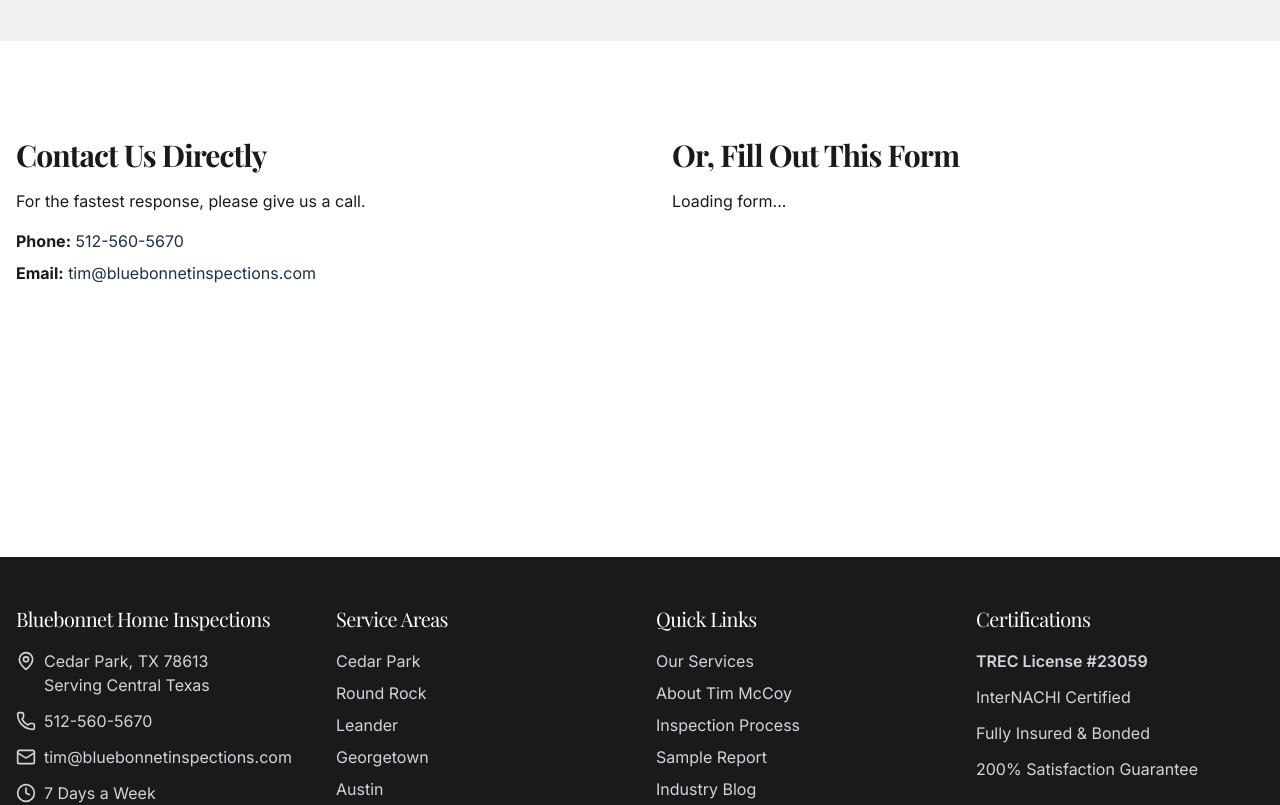
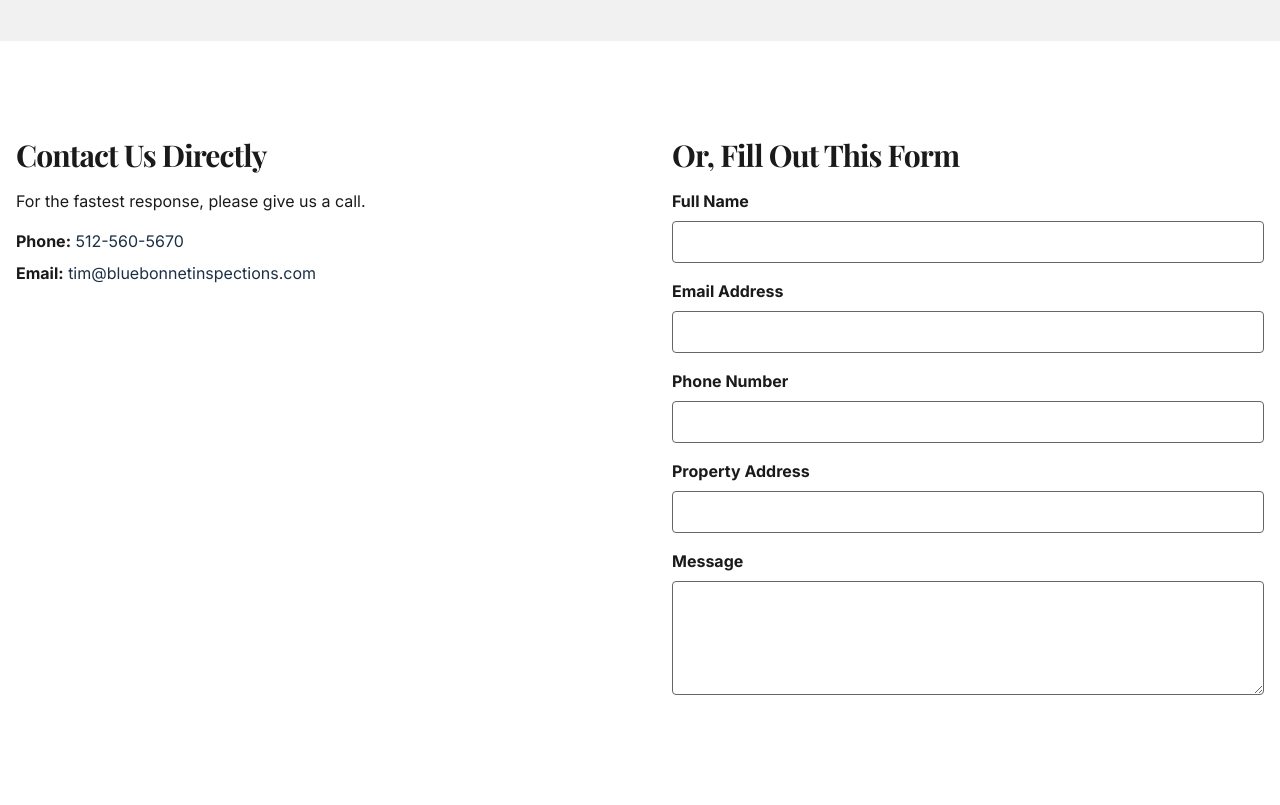
Before and after one commit to bhavik4094/bluebonent-vercel, a Next.js app: page /schedule in a window 1280 px wide. Shown: the part 440-1245 px from the top of the page. Built offline with nearby package versions, Linux system fonts and the light colour scheme; no server answers; a web font is replaced by a local one.

Commit message:
add static form

```diff
--- a/src/app/for-agents/page.tsx
+++ b/src/app/for-agents/page.tsx
@@ -74,7 +74,14 @@ const AgentTestimonial = ({
     <div className="flex items-start gap-3 mb-4">
       {[...Array(5)].map((_, i) => (
         // <img key={i} src="/star.png" alt="Star" className="w-5 h-5" />
-        <Image key={i} src="/star.png" alt="Star" className="w-5 h-5" />
+        <Image
+          key={i}
+          src="/star.png"
+          alt="Star"
+          className="w-5 h-5"
+          width={20}
+          height={20}
+        />
       ))}
     </div>
     <p className="text-mediumGray mb-4 italic">{quote}</p>
@@ -173,6 +180,8 @@ export default function ForAgentsPage() {
                     src={agentsChooseIcons[idx].agents_choose_card_icon}
                     alt={benefit.agents_choose_card_title}
                     className="w-8 h-8 object-contain"
+                    width={32}
+                    height={32}
                   />
                 }
                 title={benefit.agents_choose_card_title}
--- a/src/app/process/page.tsx
+++ b/src/app/process/page.tsx
@@ -117,6 +117,8 @@ export default function ProcessPage() {
                       src={processIconImg[idx].bluebonnet_process_icon}
                       alt={benefit.bluebonnet_process_title}
                       className="w-8 h-8 mx-auto"
+                      width={32}
+                      height={32}
                     />
                   ) : // <img
                   //   src={processIconImg[idx].bluebonnet_process_icon}
--- a/src/app/schedule/page.tsx
+++ b/src/app/schedule/page.tsx
@@ -66,11 +66,84 @@ export default function SchedulePage() {
             <h2 className="font-serif text-3xl font-bold text-charcoal mb-4">
               Or, Fill Out This Form
             </h2>
-            {formHtml ? (
-              <div dangerouslySetInnerHTML={{ __html: formHtml }} />
-            ) : (
-              <p>Loading form...</p>
-            )}
+            <form>
+              <div className="mb-4">
+                <label
+                  htmlFor="name"
+                  className="block text-charcoal font-bold mb-2"
+                >
+                  Full Name
+                </label>
+                <input
+                  type="text"
+                  id="name"
+                  name="name"
+                  className="w-full p-2 border border-mediumGray rounded"
+                />
+              </div>
+              <div className="mb-4">
+                <label
+                  htmlFor="email"
+                  className="block text-charcoal font-bold mb-2"
+                >
+                  Email Address
+                </label>
+                <input
+                  type="email"
+                  id="email"
+                  name="email"
+                  className="w-full p-2 border border-mediumGray rounded"
+                />
+              </div>
+              <div className="mb-4">
+                <label
+                  htmlFor="phone"
+                  className="block text-charcoal font-bold mb-2"
+                >
+                  Phone Number
+                </label>
+                <input
+                  type="tel"
+                  id="phone"
+                  name="phone"
+                  className="w-full p-2 border border-mediumGray rounded"
+                />
+              </div>
+              <div className="mb-4">
+                <label
+                  htmlFor="address"
+                  className="block text-charcoal font-bold mb-2"
+                >
+                  Property Address
+                </label>
+                <input
+                  type="text"
+                  id="address"
+                  name="address"
+                  className="w-full p-2 border border-mediumGray rounded"
+                />
+              </div>
+              <div className="mb-4">
+                <label
+                  htmlFor="message"
+                  className="block text-charcoal font-bold mb-2"
+                >
+                  Message
+                </label>
+                <textarea
+                  id="message"
+                  name="message"
+                  rows={4}
+                  className="w-full p-2 border border-mediumGray rounded"
+                ></textarea>
+              </div>
+              <button
+                type="submit"
+                className="bg-accentOrange text-white font-bold py-3 px-6 rounded-full w-full"
+              >
+                Send Message
+              </button>
+            </form>
           </div>
         </div>
       </section>
```
